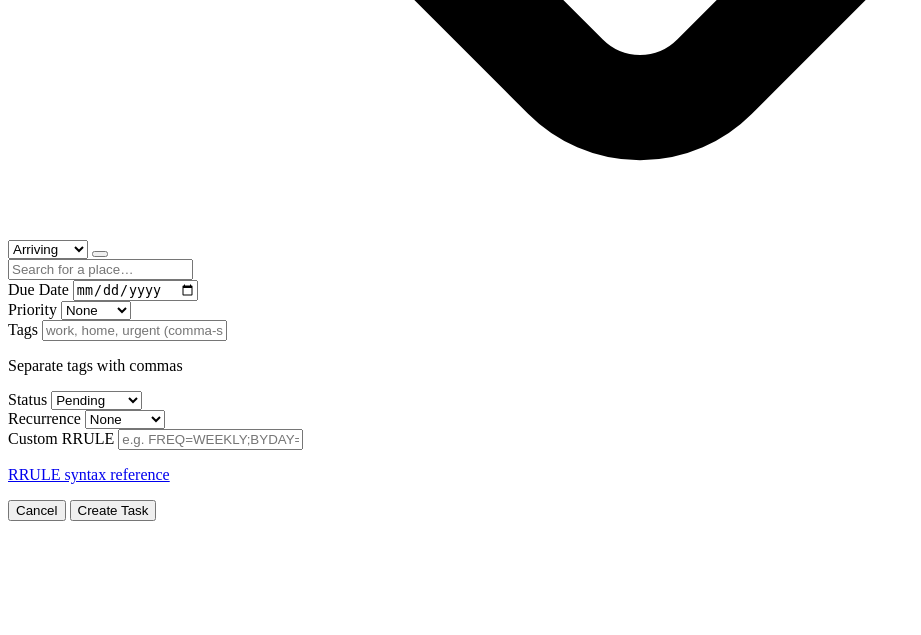
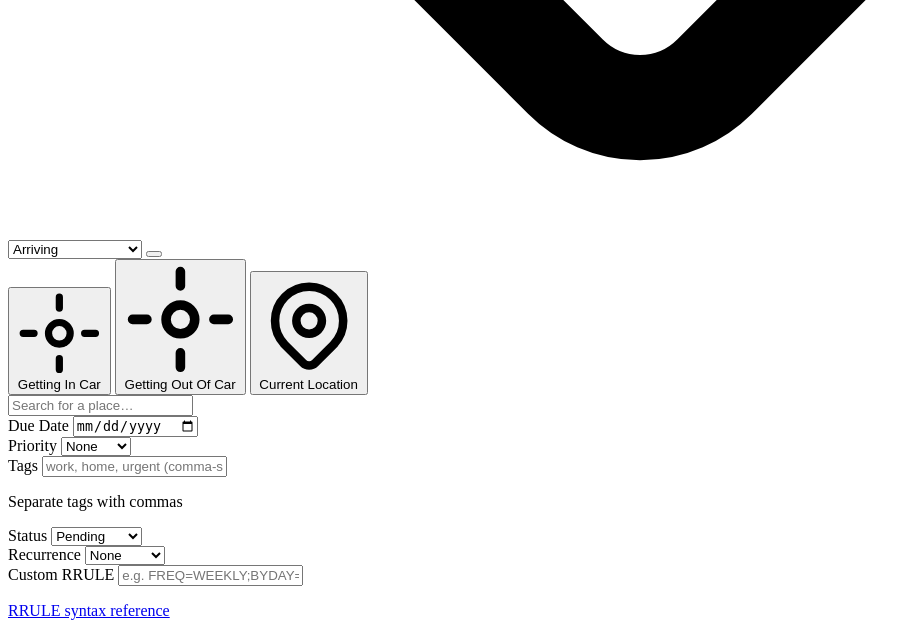
Before and after one commit to bbrendon/taskweb_caldav, a FastAPI app: page /tasks/new in a window 1280 px wide. Shown: the part 1179-1814 px from the top of the page, without its empty margins (0-921 px from the left). Before the commit the page ends 1700 px from the top, so only its background shows below. Run offline with FastAPI, Linux system fonts and the light colour scheme; the visitor is signed in with stand-in values (Sample User, id 1).

Commit message:
location fixes

```diff
--- a/app/models.py
+++ b/app/models.py
@@ -10,8 +10,8 @@ PRIORITY_VALUE = {"none": 0, "H": 1, "M": 5, "L": 9}
 class TaskLocation(BaseModel):
     title: str
     address: str = ""
-    lat: float
-    lng: float
+    lat: Optional[float] = None  # None for CarPlay CONNECT/DISCONNECT triggers
+    lng: Optional[float] = None
     proximity: str = "ARRIVE"
 
 
--- a/app/routes/tasks.py
+++ b/app/routes/tasks.py
@@ -177,14 +177,16 @@ async def create_task(
         rrule = recurrence
 
     loc_alarm = None
-    if location_title and location_title.strip() and location_lat and location_lng:
+    _prox = (location_proximity or "ARRIVE").upper()
+    _is_car = _prox in ("CONNECT", "DISCONNECT")
+    if location_title and location_title.strip() and (_is_car or (location_lat and location_lng)):
         try:
             loc_alarm = TaskLocation(
                 title=location_title.strip(),
                 address=(location_address or "").strip(),
-                lat=float(location_lat),
-                lng=float(location_lng),
-                proximity=(location_proximity or "ARRIVE").upper(),
+                lat=float(location_lat) if location_lat else None,
+                lng=float(location_lng) if location_lng else None,
+                proximity=_prox,
             )
         except (ValueError, TypeError):
             pass
@@ -245,14 +247,16 @@ async def update_task(
         rrule = recurrence if recurrence and recurrence != "none" else None
 
     loc_alarm = None
-    if location_title and location_title.strip() and location_lat and location_lng:
+    _prox = (location_proximity or "ARRIVE").upper()
+    _is_car = _prox in ("CONNECT", "DISCONNECT")
+    if location_title and location_title.strip() and (_is_car or (location_lat and location_lng)):
         try:
             loc_alarm = TaskLocation(
                 title=location_title.strip(),
                 address=(location_address or "").strip(),
-                lat=float(location_lat),
-                lng=float(location_lng),
-                proximity=(location_proximity or "ARRIVE").upper(),
+                lat=float(location_lat) if location_lat else None,
+                lng=float(location_lng) if location_lng else None,
+                proximity=_prox,
             )
         except (ValueError, TypeError):
             pass
--- a/app/templates/partials/task_form.html
+++ b/app/templates/partials/task_form.html
@@ -77,6 +77,8 @@
                         class="text-xs border border-green-700 rounded px-1 py-0.5 bg-gray-700 text-green-200 focus:outline-none focus:ring-1 focus:ring-green-500">
                     <option value="ARRIVE" {{ 'selected' if is_edit and task.location_alarm and task.location_alarm.proximity == 'ARRIVE' else '' }}>Arriving</option>
                     <option value="DEPART" {{ 'selected' if is_edit and task.location_alarm and task.location_alarm.proximity == 'DEPART' else '' }}>Departing</option>
+                    <option value="CONNECT" {{ 'selected' if is_edit and task.location_alarm and task.location_alarm.proximity == 'CONNECT' else '' }}>Getting In Car</option>
+                    <option value="DISCONNECT" {{ 'selected' if is_edit and task.location_alarm and task.location_alarm.proximity == 'DISCONNECT' else '' }}>Getting Out Of Car</option>
                 </select>
                 <button type="button" onclick="clearLocation()"
                         class="text-green-400 hover:text-red-400 transition-colors ml-1" title="Remove location">
@@ -88,14 +90,43 @@
 
             <!-- Search / preset UI (hidden when location is selected) -->
             <div id="loc-picker" class="{{ 'hidden' if is_edit and task.location_alarm else '' }}">
-                <!-- Preset buttons -->
+                <!-- Car / GPS trigger buttons -->
+                <div class="flex flex-wrap gap-2 mb-2">
+                    <button type="button"
+                            data-preset='{"title": "Getting In Car", "address": "", "lat": null, "lng": null, "proximity": "CONNECT"}'
+                            class="loc-preset-btn inline-flex items-center gap-1 px-2.5 py-1 text-xs bg-gray-700 hover:bg-blue-900 hover:text-blue-300 border border-gray-600 rounded-full transition-colors text-gray-300">
+                        <svg class="w-3 h-3 flex-shrink-0" fill="none" stroke="currentColor" viewBox="0 0 24 24"><circle cx="12" cy="12" r="3" stroke-width="2"/><path stroke-linecap="round" stroke-width="2" d="M12 2v3M12 19v3M2 12h3M19 12h3"/></svg>
+                        Getting In Car
+                    </button>
+                    <button type="button"
+                            data-preset='{"title": "Getting Out Of Car", "address": "", "lat": null, "lng": null, "proximity": "DISCONNECT"}'
+                            class="loc-preset-btn inline-flex items-center gap-1 px-2.5 py-1 text-xs bg-gray-700 hover:bg-blue-900 hover:text-blue-300 border border-gray-600 rounded-full transition-colors text-gray-300">
+                        <svg class="w-3 h-3 flex-shrink-0" fill="none" stroke="currentColor" viewBox="0 0 24 24"><circle cx="12" cy="12" r="3" stroke-width="2"/><path stroke-linecap="round" stroke-width="2" d="M12 2v3M12 19v3M2 12h3M19 12h3"/></svg>
+                        Getting Out Of Car
+                    </button>
+                    <button type="button"
+                            data-gps-title="My Location" data-gps-proximity="ARRIVE"
+                            class="loc-gps-btn inline-flex items-center gap-1 px-2.5 py-1 text-xs bg-gray-700 hover:bg-purple-900 hover:text-purple-300 border border-gray-600 rounded-full transition-colors text-gray-300">
+                        <svg class="w-3 h-3 flex-shrink-0" fill="none" stroke="currentColor" viewBox="0 0 24 24"><path stroke-linecap="round" stroke-linejoin="round" stroke-width="2" d="M17.657 16.657L13.414 20.9a1.998 1.998 0 01-2.827 0l-4.244-4.243a8 8 0 1111.314 0z"/><path stroke-linecap="round" stroke-linejoin="round" stroke-width="2" d="M15 11a3 3 0 11-6 0 3 3 0 016 0z"/></svg>
+                        Current Location
+                    </button>
+                </div>
+
+                <!-- Preset trigger buttons: arriving + leaving for each preset location -->
                 {% if preset_locations %}
                 <div class="flex flex-wrap gap-2 mb-2">
                     {% for p in preset_locations %}
                     <button type="button"
-                            data-preset='{{ {"title": p.title, "address": p.address, "lat": p.lat, "lng": p.lng} | tojson }}'
-                            class="loc-preset-btn px-2.5 py-1 text-xs bg-gray-700 hover:bg-blue-900 hover:text-blue-300 border border-gray-600 rounded-full transition-colors text-gray-300">
-                        {{ p.title }}
+                            data-preset='{{ {"title": p.title, "address": p.address, "lat": p.lat, "lng": p.lng, "proximity": "ARRIVE"} | tojson }}'
+                            class="loc-preset-btn inline-flex items-center gap-1 px-2.5 py-1 text-xs bg-gray-700 hover:bg-green-900 hover:text-green-300 border border-gray-600 rounded-full transition-colors text-gray-300">
+                        <svg class="w-3 h-3" fill="none" stroke="currentColor" viewBox="0 0 24 24"><path stroke-linecap="round" stroke-linejoin="round" stroke-width="2" d="M17.657 16.657L13.414 20.9a1.998 1.998 0 01-2.827 0l-4.244-4.243a8 8 0 1111.314 0z"/><path stroke-linecap="round" stroke-linejoin="round" stroke-width="2" d="M15 11a3 3 0 11-6 0 3 3 0 016 0z"/></svg>
+                        Arriving {{ p.title }}
+                    </button>
+                    <button type="button"
+                            data-preset='{{ {"title": p.title, "address": p.address, "lat": p.lat, "lng": p.lng, "proximity": "DEPART"} | tojson }}'
+                            class="loc-preset-btn inline-flex items-center gap-1 px-2.5 py-1 text-xs bg-gray-700 hover:bg-orange-900 hover:text-orange-300 border border-gray-600 rounded-full transition-colors text-gray-300">
+                        <svg class="w-3 h-3 rotate-180" fill="none" stroke="currentColor" viewBox="0 0 24 24"><path stroke-linecap="round" stroke-linejoin="round" stroke-width="2" d="M17.657 16.657L13.414 20.9a1.998 1.998 0 01-2.827 0l-4.244-4.243a8 8 0 1111.314 0z"/><path stroke-linecap="round" stroke-linejoin="round" stroke-width="2" d="M15 11a3 3 0 11-6 0 3 3 0 016 0z"/></svg>
+                        Leaving {{ p.title }}
                     </button>
                     {% endfor %}
                 </div>
```
Also changed, not shown: app/caldav_client.py (+25 -12 lines), app/templates/partials/task_row.html (+12 -5 lines), static/app.js (+45 -2 lines), README.md.
